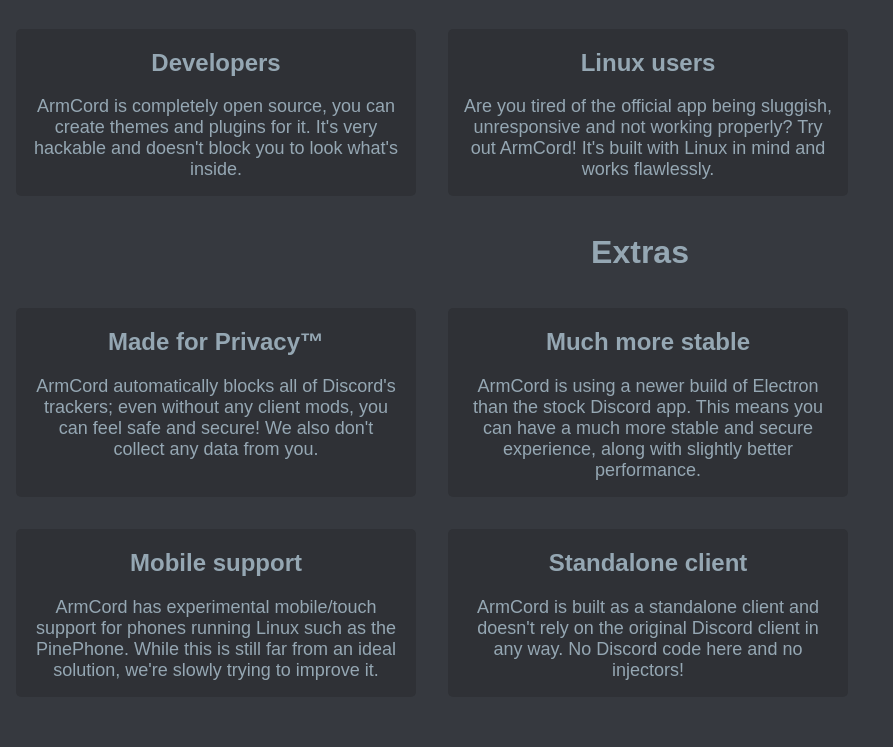
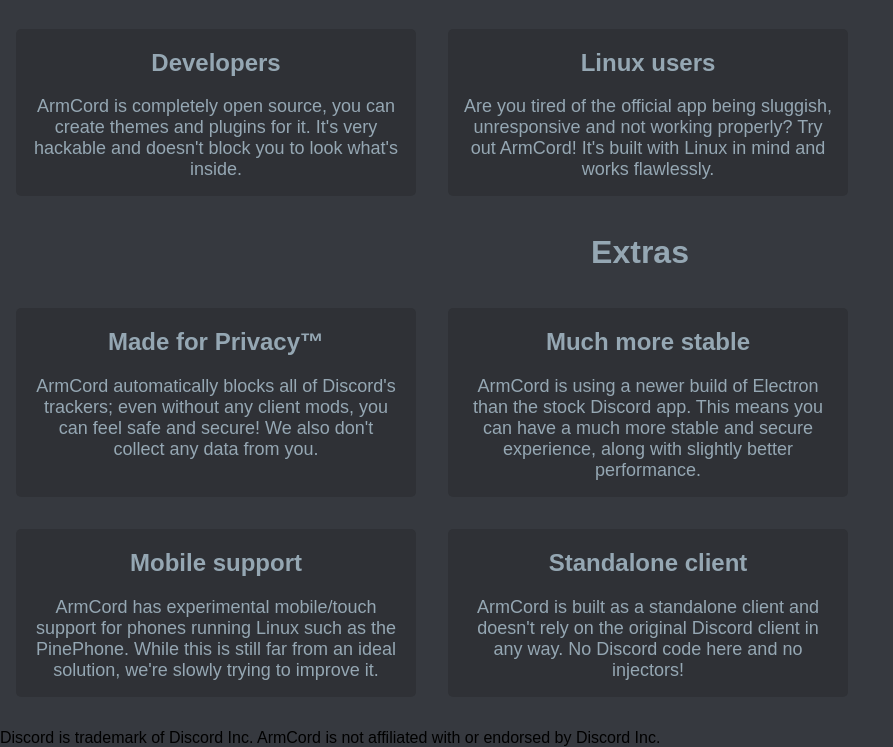
Before and after one commit to Legcord/website, an Astro site: page / in a window 1280 px wide. Shown: the part 1797-2544 px from the top of the page, without its empty margins (0-893 px from the left). Before the commit the page ends 2510 px from the top, so only its background shows below. Built offline with nearby package versions, Linux system fonts and the light colour scheme; Astro itself is replaced by a stand-in of ours.

Commit message:
add legal

```diff
--- a/src/layouts/BaseLayout.astro
+++ b/src/layouts/BaseLayout.astro
@@ -24,5 +24,6 @@
       <Button name="Donate" href="https://github.com/sponsors/smartfrigde" />
     </nav>
     <slot />
+    <p>Discord is trademark of Discord Inc. ArmCord is not affiliated with or endorsed by Discord Inc.</p>
   </body>
 </html>
```
